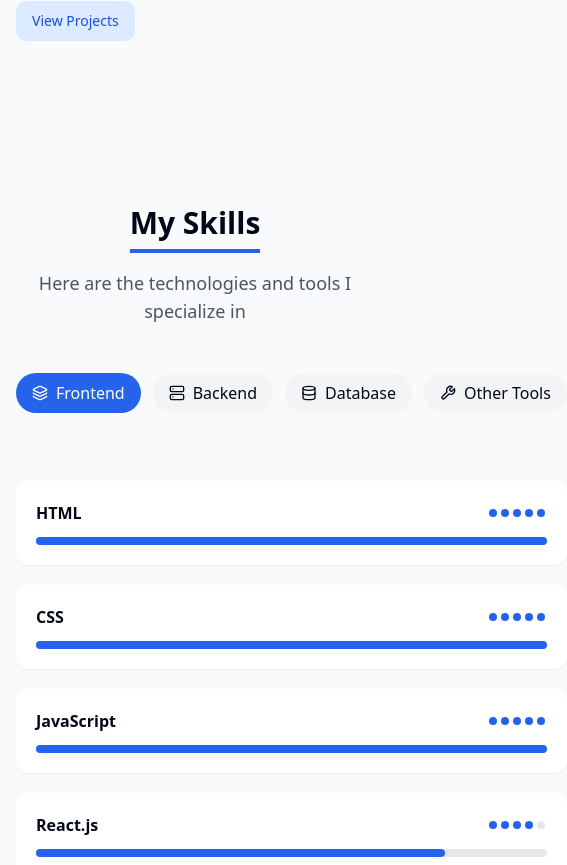
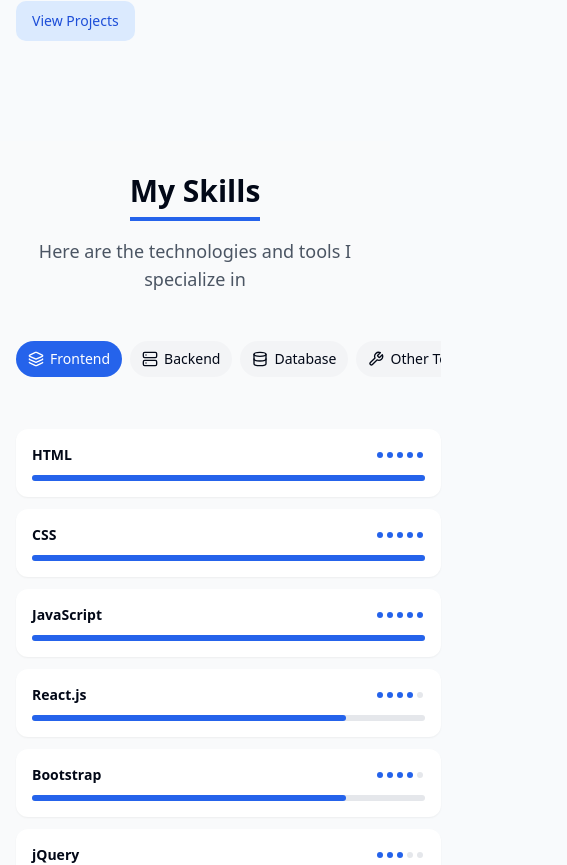
Before and after one commit to kavitagundale/kavita-portfolio, a React (Vite) app: page / in a window 390 px wide. Shown: the part 703-1568 px from the top of the page, 567 px wide, since content can reach past the window. Built offline with nearby package versions, Linux system fonts and the light colour scheme.

Commit message:
Fix: Make skills section responsive
Adjust the layout and styling of the skills section to ensure it adapts to different screen sizes.

```diff
--- a/src/components/Skills.tsx
+++ b/src/components/Skills.tsx
@@ -78,14 +78,14 @@ const Skills = () => {
   const [activeCategory, setActiveCategory] = useState(skillCategories[0].id);
 
   return (
-    <section id="skills" className="py-16 md:py-24 bg-gray-50 dark:bg-gray-900/50">
-      <div className="container px-4 md:px-6">
+    <section id="skills" className="py-8 sm:py-12 md:py-16 lg:py-24 bg-gray-50 dark:bg-gray-900/50">
+      <div className="container px-4 sm:px-6">
         <SectionHeader
           title="My Skills"
           subtitle="Here are the technologies and tools I specialize in"
         />
 
-        <div className="grid md:grid-cols-4 gap-6 lg:gap-12">
+        <div className="grid md:grid-cols-4 gap-4 sm:gap-6 lg:gap-8">
           {/* Categories for desktop */}
           <div className="hidden md:block">
             <div className="space-y-2 sticky top-24">
@@ -94,34 +94,34 @@ const Skills = () => {
                   key={category.id}
                   onClick={() => setActiveCategory(category.id)}
                   className={cn(
-                    "flex items-center w-full px-4 py-3 text-left rounded-lg transition-all",
+                    "flex items-center w-full px-3 py-2.5 text-left rounded-lg transition-all text-sm lg:text-base",
                     activeCategory === category.id
                       ? "bg-primary text-white shadow-md"
                       : "hover:bg-gray-100 dark:hover:bg-gray-800"
                   )}
                 >
-                  <category.icon className="mr-3 h-5 w-5" />
+                  <category.icon className="mr-2.5 h-4 w-4 lg:h-5 lg:w-5" />
                   <span className="font-medium">{category.name}</span>
                 </button>
               ))}
             </div>
           </div>
 
-          {/* Categories for mobile */}
-          <div className="md:hidden mb-8">
-            <div className="flex overflow-x-auto pb-3 space-x-3 scrollbar-none">
+          {/* Categories for mobile - Horizontal scrollable list */}
+          <div className="md:hidden -mx-4 px-4 mb-6">
+            <div className="flex overflow-x-auto pb-3 space-x-2 scrollbar-none">
               {skillCategories.map((category) => (
                 <button
                   key={category.id}
                   onClick={() => setActiveCategory(category.id)}
                   className={cn(
-                    "flex items-center px-4 py-2 rounded-full whitespace-nowrap transition-all",
+                    "flex items-center shrink-0 px-3 py-2 rounded-full text-sm transition-all",
                     activeCategory === category.id
                       ? "bg-primary text-white"
                       : "bg-gray-100 dark:bg-gray-800 hover:bg-gray-200 dark:hover:bg-gray-700"
                   )}
                 >
-                  <category.icon className="mr-2 h-4 w-4" />
+                  <category.icon className="mr-1.5 h-4 w-4" />
                   <span>{category.name}</span>
                 </button>
               ))}
@@ -134,7 +134,7 @@ const Skills = () => {
               <div
                 key={category.id}
                 className={cn(
-                  "grid grid-cols-1 sm:grid-cols-2 gap-5",
+                  "grid grid-cols-1 sm:grid-cols-2 lg:grid-cols-3 gap-3 sm:gap-4",
                   activeCategory !== category.id && "hidden"
                 )}
               >
@@ -144,25 +144,25 @@ const Skills = () => {
                     initial={{ opacity: 0, y: 20 }}
                     animate={{ opacity: 1, y: 0 }}
                     transition={{ duration: 0.4, delay: index * 0.1 }}
-                    className="bg-white dark:bg-gray-800 rounded-xl p-5 shadow-sm hover:shadow-md transition-shadow"
+                    className="bg-white dark:bg-gray-800 rounded-xl p-4 shadow-sm hover:shadow-md transition-shadow"
                   >
-                    <div className="flex justify-between items-center mb-3">
-                      <h3 className="font-semibold">{skill.name}</h3>
+                    <div className="flex justify-between items-center mb-2.5">
+                      <h3 className="font-semibold text-sm sm:text-base">{skill.name}</h3>
                       <div className="flex">
                         {Array.from({ length: 5 }).map((_, i) => (
                           <div
                             key={i}
                             className={cn(
-                              "w-2 h-2 rounded-full mx-0.5",
+                              "w-1.5 h-1.5 sm:w-2 sm:h-2 rounded-full mx-0.5",
                               i < skill.level ? "bg-primary" : "bg-gray-200 dark:bg-gray-700"
                             )}
                           />
                         ))}
                       </div>
                     </div>
-                    <div className="w-full bg-gray-200 dark:bg-gray-700 rounded-full h-2">
+                    <div className="w-full bg-gray-200 dark:bg-gray-700 rounded-full h-1.5 sm:h-2">
                       <div
-                        className="bg-primary h-2 rounded-full transition-all duration-700 ease-out"
+                        className="bg-primary h-1.5 sm:h-2 rounded-full transition-all duration-700 ease-out"
                         style={{ width: `${(skill.level / 5) * 100}%` }}
                       />
                     </div>
```
